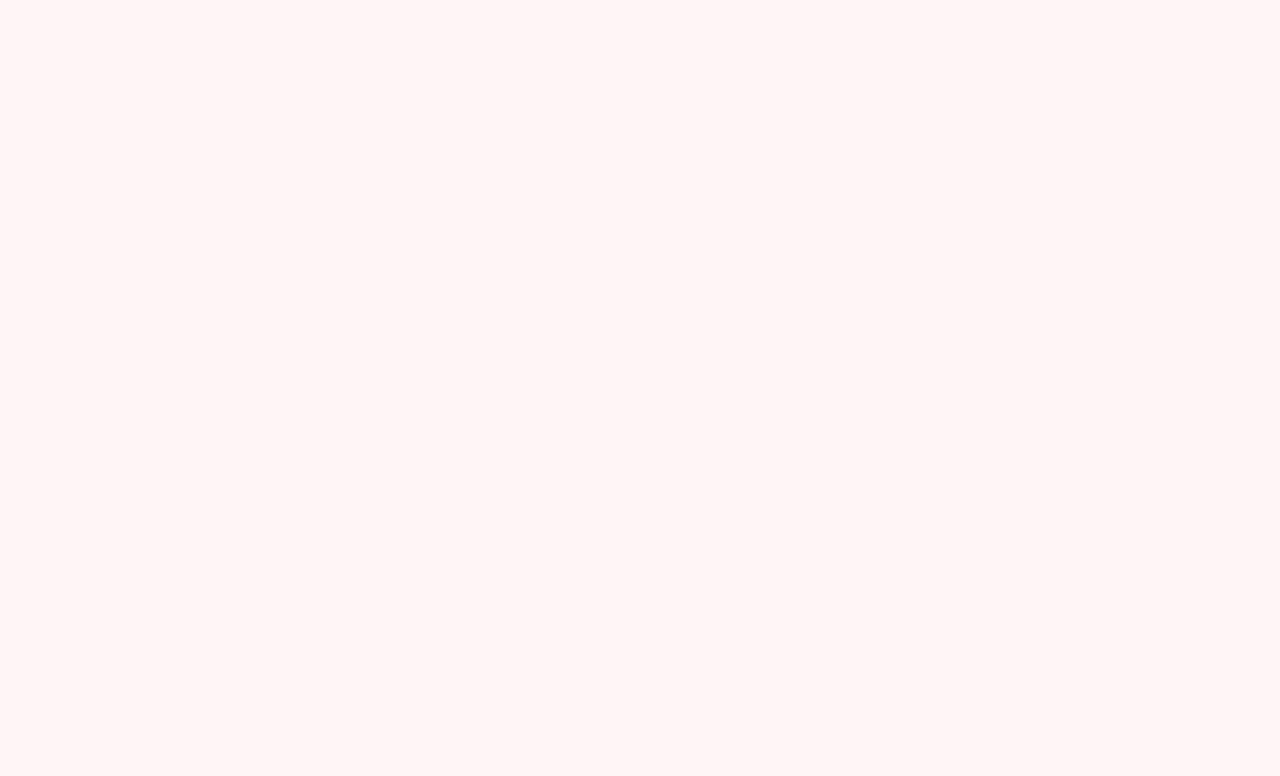
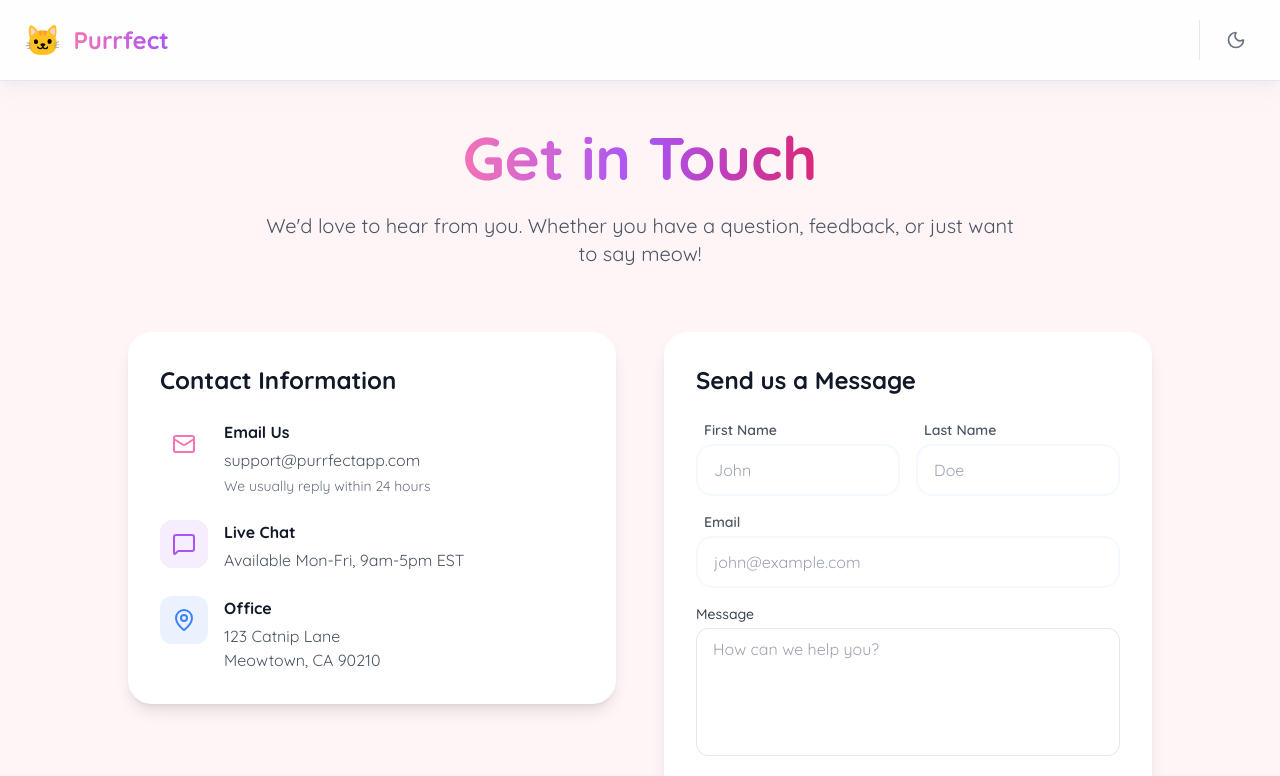
Before and after one commit to saidElamri/cutekitties, a React (Vite) app: page /contact in a window 1280 px wide. Before the commit this address had no page. Shown: the top 776 px of the page. Built offline with nearby package versions, Linux system fonts and the light colour scheme.

Commit message:
feat: add Contact page, update footer year, and improve download page layout

```diff
--- a/src/App.tsx
+++ b/src/App.tsx
@@ -13,6 +13,7 @@ import { ChangelogPage } from './pages/ChangelogPage';
 import { FeaturesPage } from './pages/FeaturesPage';
 import { PricingPage } from './pages/PricingPage';
 import { DownloadPage } from './pages/DownloadPage';
+import { ContactPage } from './pages/ContactPage';
 import { CursorKitten } from './components/CursorKitten';
 import { FloatingPaws } from './components/FloatingPaws';
 
@@ -53,6 +54,7 @@ function AppRoutes() {
         <Route path="/features" element={<FeaturesPage />} />
         <Route path="/pricing" element={<PricingPage />} />
         <Route path="/download" element={<DownloadPage />} />
+        <Route path="/contact" element={<ContactPage />} />
       </Routes>
     </AnimatePresence>
   );
--- /dev/null
+++ b/src/pages/ContactPage.tsx
@@ -0,0 +1,109 @@
+import { motion } from 'framer-motion';
+import { Navbar } from '../sections/Navbar';
+import { Footer } from '../sections/Footer';
+import { Mail, MessageSquare, MapPin, Send } from 'lucide-react';
+import { Button } from '../components/Button';
+import { Input } from '../components/Input';
+
+export const ContactPage = () => {
+  return (
+    <div className="min-h-screen bg-kitty-cream dark:bg-gray-900 transition-colors duration-300">
+      <Navbar />
+
+      <main className="pt-32 pb-20 px-4 max-w-7xl mx-auto">
+        <motion.div
+          initial={{ opacity: 0, y: 20 }}
+          animate={{ opacity: 1, y: 0 }}
+          className="text-center mb-16"
+        >
+          <h1 className="text-5xl md:text-6xl font-extrabold mb-6">
+            <span className="bg-gradient-to-r from-kitty-pink via-purple-500 to-pink-600 bg-clip-text text-transparent">
+              Get in Touch
+            </span>
+          </h1>
+          <p className="text-xl text-gray-600 dark:text-gray-300 max-w-3xl mx-auto">
+            We'd love to hear from you. Whether you have a question, feedback, or just want to say meow!
+          </p>
+        </motion.div>
+
+        <div className="grid md:grid-cols-2 gap-12 max-w-5xl mx-auto">
+          {/* Contact Info */}
+          <motion.div
+            initial={{ opacity: 0, x: -20 }}
+            animate={{ opacity: 1, x: 0 }}
+            transition={{ delay: 0.2 }}
+            className="space-y-8"
+          >
+            <div className="bg-white dark:bg-gray-800 p-8 rounded-3xl shadow-lg">
+              <h2 className="text-2xl font-bold text-gray-900 dark:text-white mb-6">Contact Information</h2>
+              <div className="space-y-6">
+                <div className="flex items-start gap-4">
+                  <div className="w-12 h-12 bg-kitty-pink/10 rounded-xl flex items-center justify-center text-kitty-pink flex-shrink-0">
+                    <Mail size={24} />
+                  </div>
+                  <div>
+                    <h3 className="font-bold text-gray-900 dark:text-white mb-1">Email Us</h3>
+                    <p className="text-gray-600 dark:text-gray-300">support@purrfectapp.com</p>
+                    <p className="text-gray-500 text-sm mt-1">We usually reply within 24 hours</p>
+                  </div>
+                </div>
+
+                <div className="flex items-start gap-4">
+                  <div className="w-12 h-12 bg-purple-500/10 rounded-xl flex items-center justify-center text-purple-500 flex-shrink-0">
+                    <MessageSquare size={24} />
+                  </div>
+                  <div>
+                    <h3 className="font-bold text-gray-900 dark:text-white mb-1">Live Chat</h3>
+                    <p className="text-gray-600 dark:text-gray-300">Available Mon-Fri, 9am-5pm EST</p>
+                  </div>
+                </div>
+
+                <div className="flex items-start gap-4">
+                  <div className="w-12 h-12 bg-blue-500/10 rounded-xl flex items-center justify-center text-blue-500 flex-shrink-0">
+                    <MapPin size={24} />
+                  </div>
+                  <div>
+                    <h3 className="font-bold text-gray-900 dark:text-white mb-1">Office</h3>
+                    <p className="text-gray-600 dark:text-gray-300">123 Catnip Lane<br />Meowtown, CA 90210</p>
+                  </div>
+                </div>
+              </div>
+            </div>
+          </motion.div>
+
+          {/* Contact Form */}
+          <motion.div
+            initial={{ opacity: 0, x: 20 }}
+            animate={{ opacity: 1, x: 0 }}
+            transition={{ delay: 0.3 }}
+            className="bg-white dark:bg-gray-800 p-8 rounded-3xl shadow-lg"
+          >
+            <h2 className="text-2xl font-bold text-gray-900 dark:text-white mb-6">Send us a Message</h2>
+            <form className="space-y-4" onSubmit={(e) => e.preventDefault()}>
+              <div className="grid md:grid-cols-2 gap-4">
+                <Input label="First Name" placeholder="John" />
+                <Input label="Last Name" placeholder="Doe" />
+              </div>
+              <Input label="Email" type="email" placeholder="john@example.com" />
+              <div>
+                <label className="block text-sm font-medium text-gray-700 dark:text-gray-300 mb-1">
+                  Message
+                </label>
+                <textarea
+                  className="w-full px-4 py-2 rounded-xl border border-gray-200 dark:border-gray-700 bg-white dark:bg-gray-900 text-gray-900 dark:text-white focus:ring-2 focus:ring-kitty-pink focus:border-transparent outline-none transition-all resize-none h-32"
+                  placeholder="How can we help you?"
+                />
+              </div>
+              <Button className="w-full gap-2" size="lg">
+                Send Message
+                <Send size={18} />
+              </Button>
+            </form>
+          </motion.div>
+        </div>
+      </main>
+
+      <Footer />
+    </div>
+  );
+};
--- a/src/sections/Footer.tsx
+++ b/src/sections/Footer.tsx
@@ -81,7 +81,7 @@ export const Footer: React.FC = () => {
                 { name: 'About Us', url: '/about' },
                 { name: 'Careers', url: '/careers' },
                 { name: 'Blog', url: '/blog' },
-                { name: 'Contact', url: '#auth-section' }
+                { name: 'Contact', url: '/contact' }
               ].map((item) => (
                 <li key={item.name}>
                   {item.url.startsWith('#') ? (
@@ -111,7 +111,7 @@ export const Footer: React.FC = () => {
 
         <div className="border-t border-gray-200 dark:border-gray-700 pt-8 flex flex-col md:flex-row justify-between items-center gap-4">
           <p className="text-gray-500 dark:text-gray-400 text-sm font-medium">
-            © 2024 PurrfectApp. All rights reserved.
+            © 2025 PurrfectApp. All rights reserved.
           </p>
           <p className="text-gray-500 dark:text-gray-400 text-sm flex items-center gap-2 font-medium">
             Made with <Heart size={16} className="text-red-500 fill-red-500 animate-pulse" /> and <span className="font-bold bg-gradient-to-r from-kitty-pink to-purple-500 bg-clip-text text-transparent">Purrs</span>
```
Also changed, not shown: src/pages/DownloadPage.tsx (+29 -29 lines).
